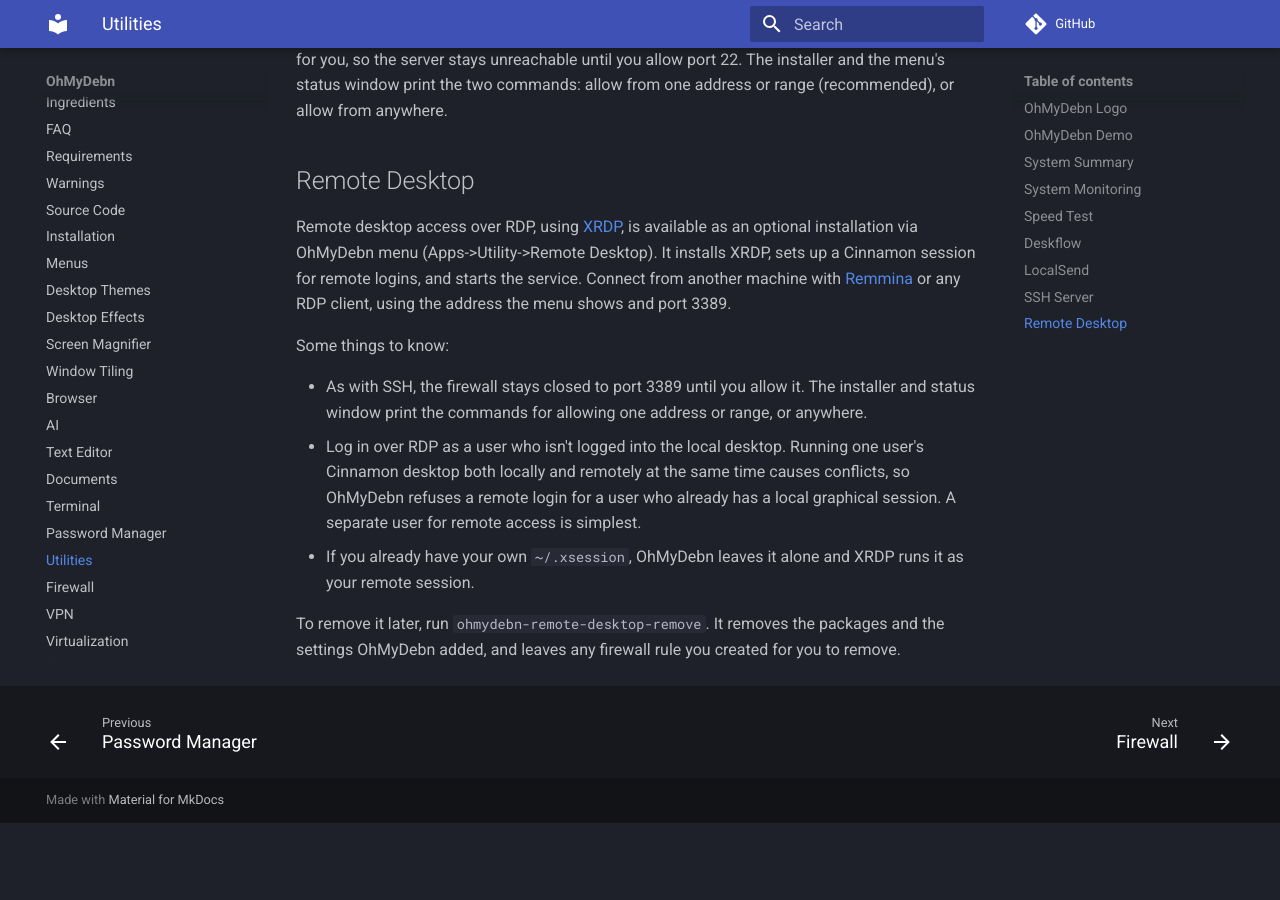
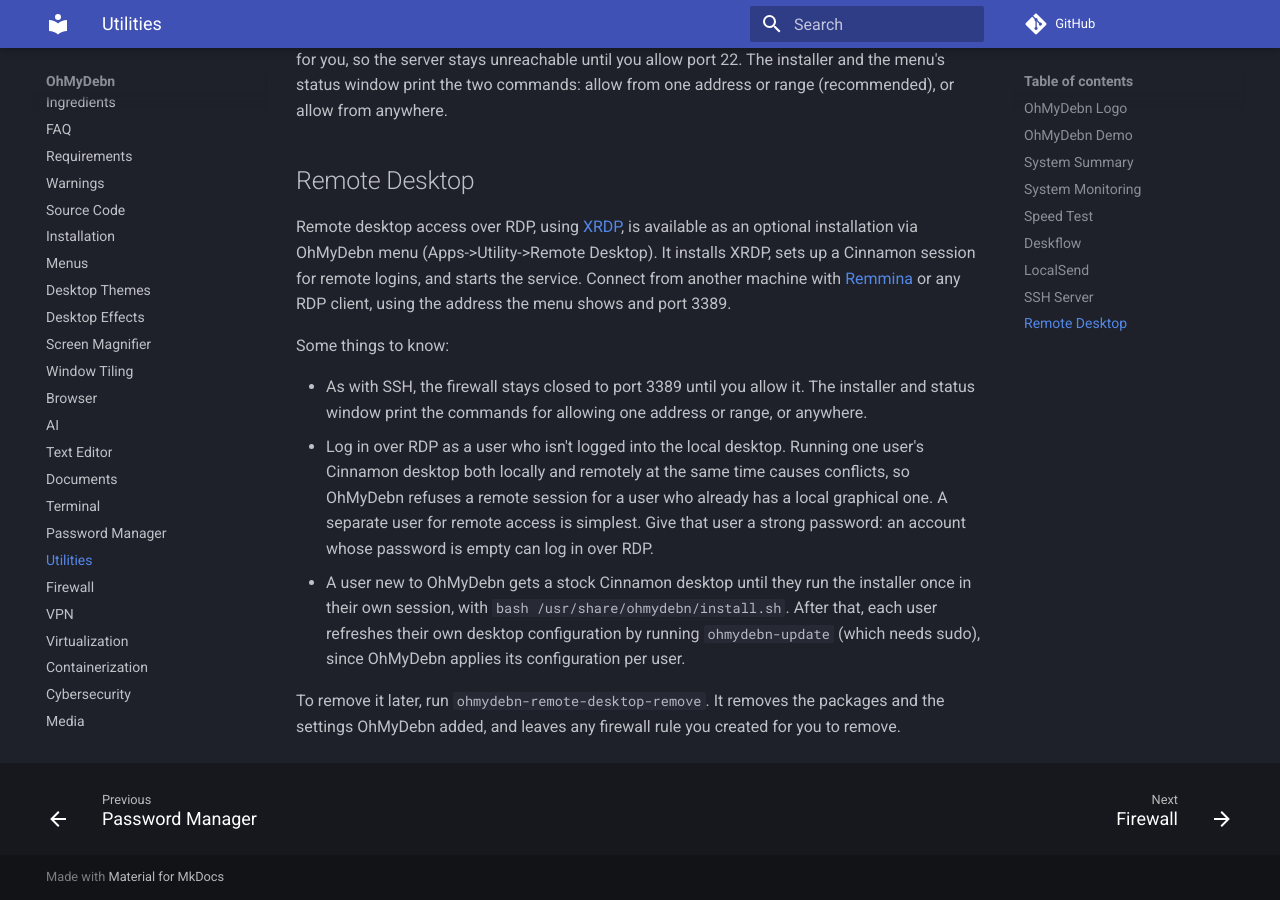
Before and after one commit to dougburks/ohmydebn-docs, an MkDocs documentation site: the page built from docs/utilities.md, in a window 1280 px wide and 900 px high, scrolled down 3795 px. Built offline with MkDocs 1.6.1 and Material for MkDocs 9.7.7, drawn with Linux system fonts in a browser that asks for light colours; comment, search, counter and statistics services are not loaded; before the commit the page ends 4618 px from its top, so only the background shows below that.

Commit message:
Remote Desktop docs: second-user setup, per-user updates, password warning

```diff
--- a/docs/utilities.md
+++ b/docs/utilities.md
@@ -51,7 +51,7 @@
 Some things to know:
 
 - As with SSH, the firewall stays closed to port 3389 until you allow it. The installer and status window print the commands for allowing one address or range, or anywhere.
-- Log in over RDP as a user who isn't logged into the local desktop. Running one user's Cinnamon desktop both locally and remotely at the same time causes conflicts, so OhMyDebn refuses a remote login for a user who already has a local graphical session. A separate user for remote access is simplest.
-- If you already have your own `~/.xsession`, OhMyDebn leaves it alone and XRDP runs it as your remote session.
+- Log in over RDP as a user who isn't logged into the local desktop. Running one user's Cinnamon desktop both locally and remotely at the same time causes conflicts, so OhMyDebn refuses a remote session for a user who already has a local graphical one. A separate user for remote access is simplest. Give that user a strong password: an account whose password is empty can log in over RDP.
+- A user new to OhMyDebn gets a stock Cinnamon desktop until they run the installer once in their own session, with `bash /usr/share/ohmydebn/install.sh`. After that, each user refreshes their own desktop configuration by running `ohmydebn-update` (which needs sudo), since OhMyDebn applies its configuration per user.
 
 To remove it later, run `ohmydebn-remote-desktop-remove`. It removes the packages and the settings OhMyDebn added, and leaves any firewall rule you created for you to remove.
```
